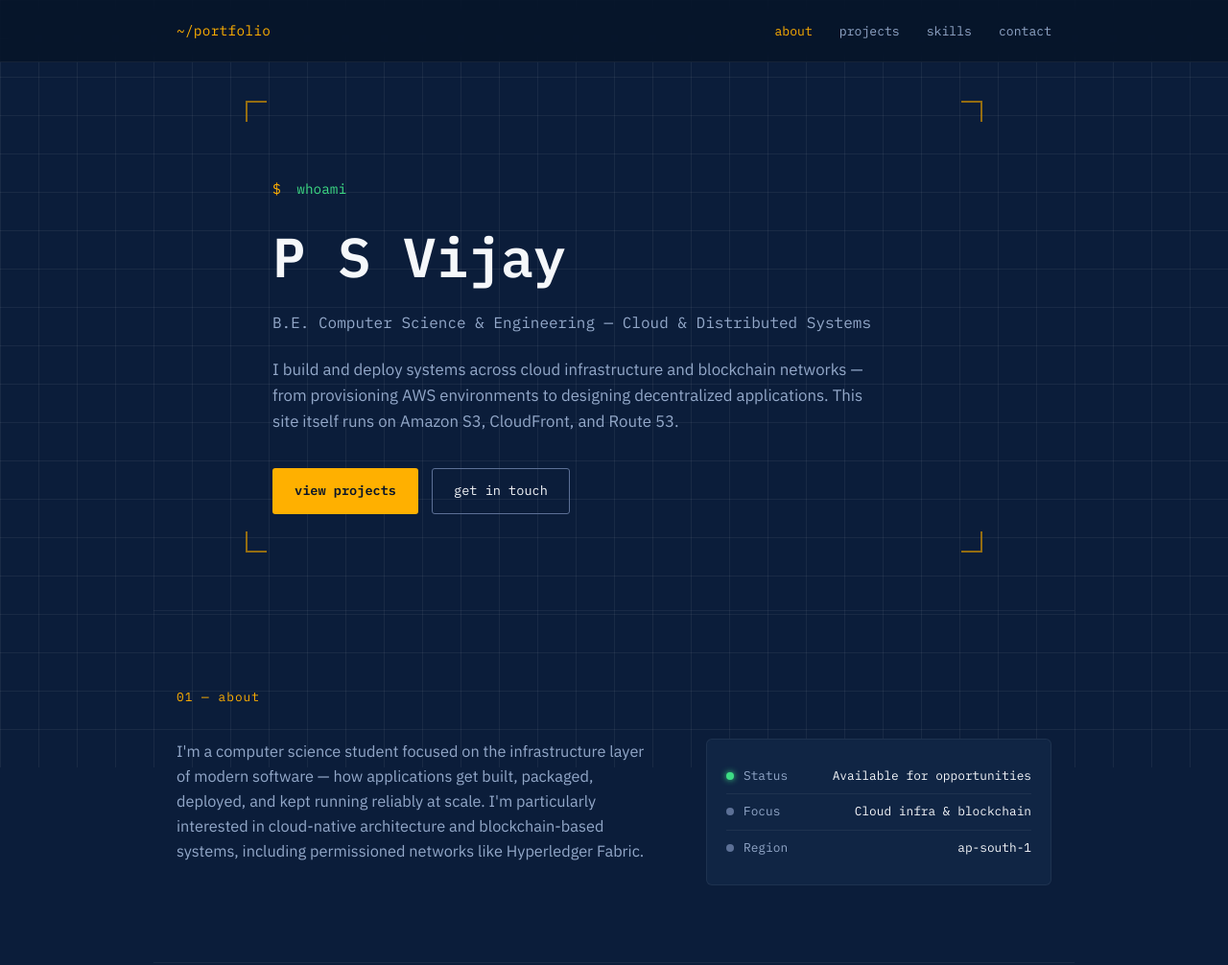
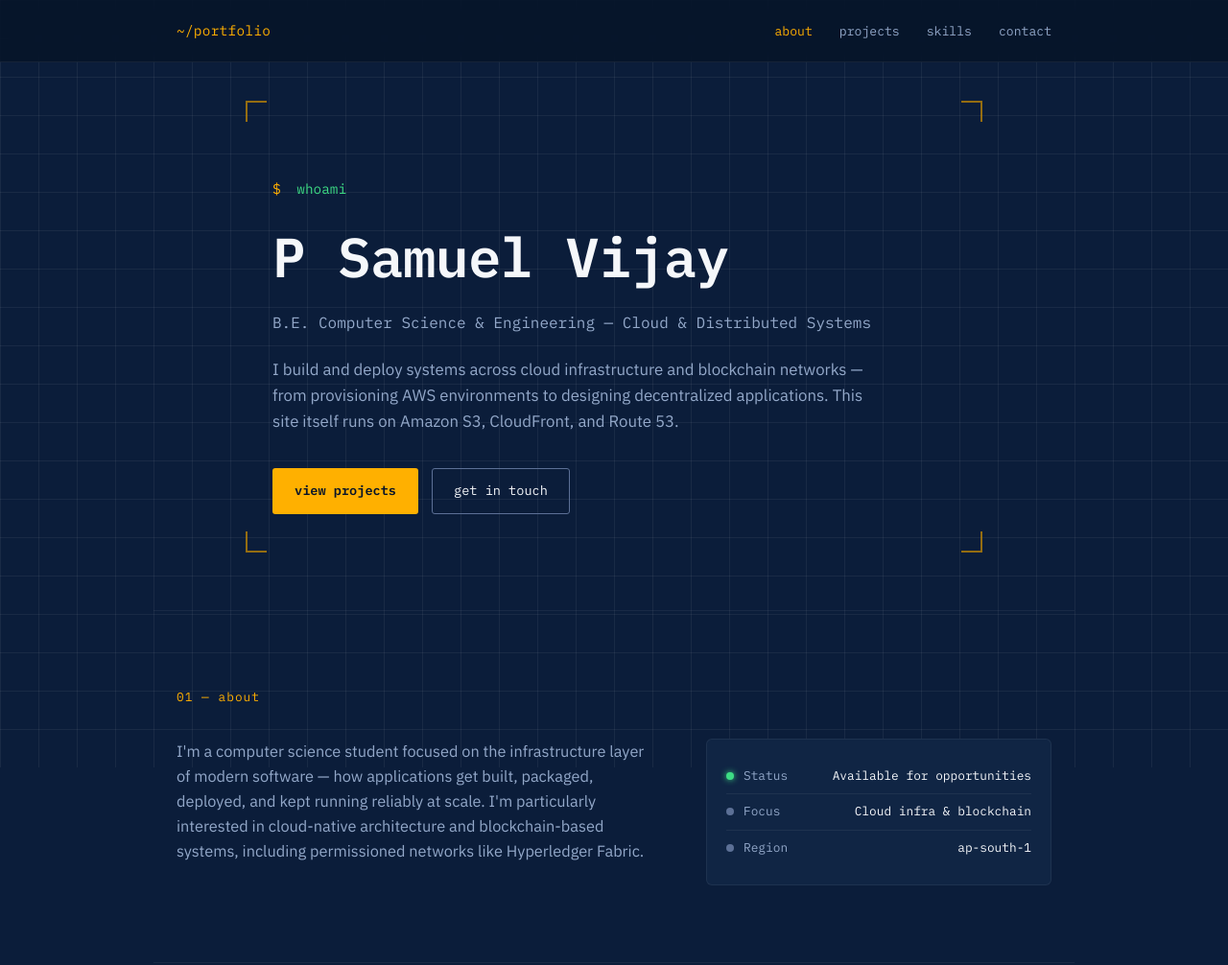
Before and after one commit to psamuelvijay/aws-eks-enterprise-platform, a plain HTML site: page index.html in a window 1280 px wide. Shown: the top 1006 px of the page at 96% size. Drawn offline with Linux system fonts and the light colour scheme.

```diff
--- a/index.html
+++ b/index.html
@@ -33,7 +33,7 @@
     <div class="corner corner-br" aria-hidden="true"></div>
 
     <p class="prompt-line"><span class="prompt-symbol">$</span> whoami</p>
-    <h1 class="hero-title">P S Vijay</h1>
+    <h1 class="hero-title">P Samuel Vijay</h1>
     <p class="hero-role">B.E. Computer Science &amp; Engineering — Cloud &amp; Distributed Systems</p>
     <p class="hero-desc">
       I build and deploy systems across cloud infrastructure and blockchain networks —
```
